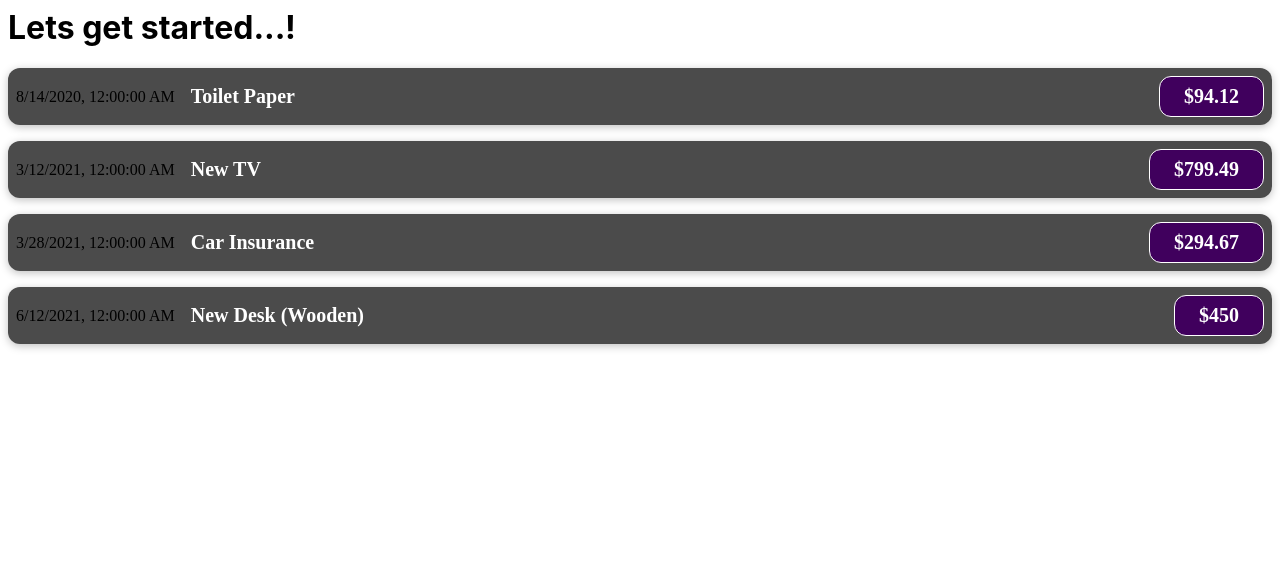
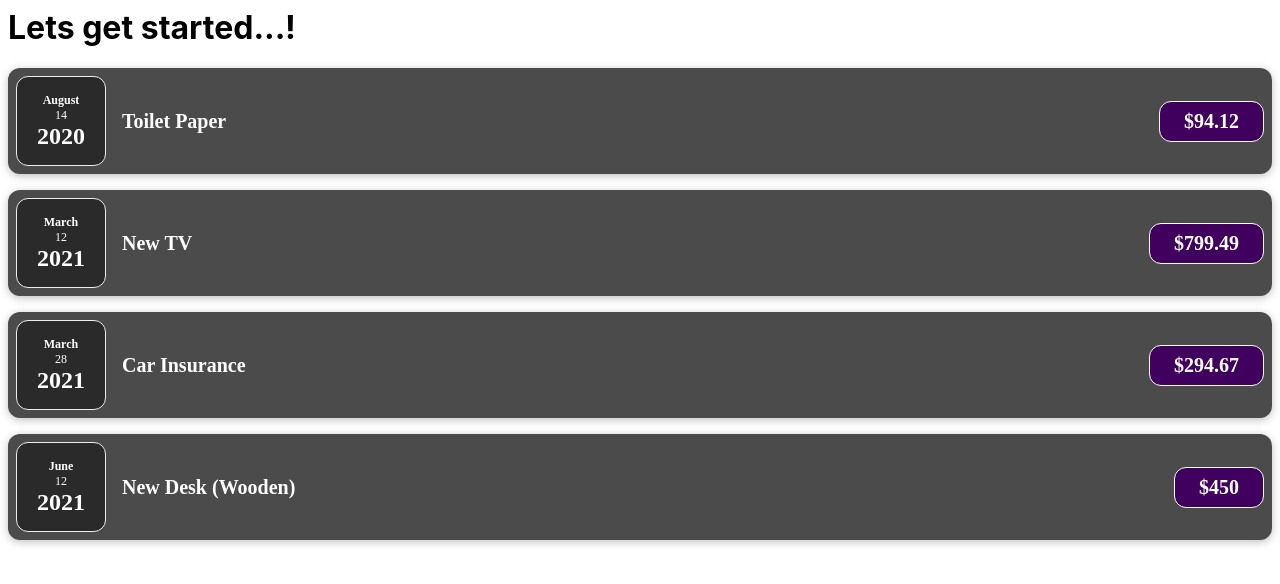
Before and after one commit to Rajeshdoppani/react-training, a React (Create React App) app: page / in a window 1280 px wide. Shown: the top 584 px of the page. Built offline with nearby package versions, Linux system fonts and the light colour scheme.

Commit message:
1 file modified, 2 added

```diff
--- /dev/null
+++ b/src/components/ExpenseDate.css
@@ -0,0 +1,26 @@
+.expense-date {
+  display: flex;
+  flex-direction: column;
+  width: 5.5rem;
+  height: 5.5rem;
+  border: 1px solid #ececec;
+  background-color: #2a2a2a;
+  color: white;
+  border-radius: 12px;
+  align-items: center;
+  justify-content: center;
+}
+
+.expense-date__month {
+  font-size: 0.75rem;
+  font-weight: bold;
+}
+
+.expense-date__year {
+  font-size: 0.75rem;
+}
+
+.expense-date__day {
+  font-size: 1.5rem;
+  font-weight: bold;
+}
--- /dev/null
+++ b/src/components/ExpenseDate.js
@@ -0,0 +1,19 @@
+import React from 'react';
+
+import './ExpenseDate.css';
+
+function ExpenseDate(props) {
+  const month = props.date.toLocaleString('en-US', { month: 'long' });
+  const year = props.date.toLocaleString('en-US', { day: '2-digit' });
+  const day = props.date.getFullYear();
+  return (
+    // <div className="expense-item__date">{props.date.toLocaleString()}</div>
+    <div className="expense-date">
+      <div className="expense-date__month">{month}</div>
+      <div className="expense-date__year">{year}</div>
+      <div className="expense-date__day">{day}</div>
+    </div>
+  );
+}
+
+export default ExpenseDate;
--- a/src/components/ExpenseItems.js
+++ b/src/components/ExpenseItems.js
@@ -1,10 +1,12 @@
 import React from 'react';
 import './ExpenseItems.css';
+
+import ExpenseDate from './ExpenseDate';
 
 function ExpenseItems(props) {
   return (
     <div className="expense-item">
-      <div className="expense-item__date">{props.date.toLocaleString()}</div>
+      <ExpenseDate date={props.date} />
       <div className="expense-item__description">
         <h2>{props.title}</h2>
         <div className="expense-item__price">${props.amount}</div>
```
